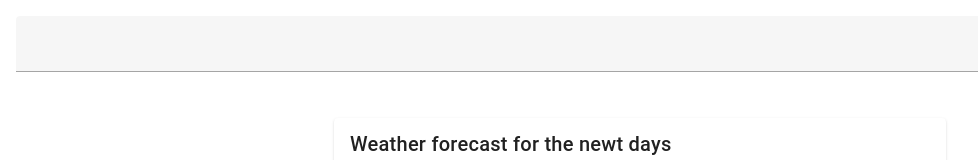
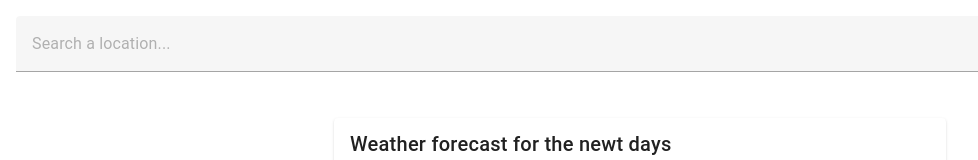
Before and after one commit to ne0t3ric/weather-interview, a Vue app: page / in a window 1280 px wide. Shown: the top 160 px of the page, without its empty margins (0-978 px from the left). Built offline with nearby package versions, Linux system fonts and the light colour scheme; no server answers.

Commit message:
feat(location): add placeholder

```diff
--- a/src/components/LocationSelect.vue
+++ b/src/components/LocationSelect.vue
@@ -1,6 +1,7 @@
 <template>
   <div class="wrapper" style="min-width: 500px">
     <v-autocomplete
+        placeholder="Search a location..."
         v-model="location"
         @update:search="searchLocations"
         :no-filter="true"
```
